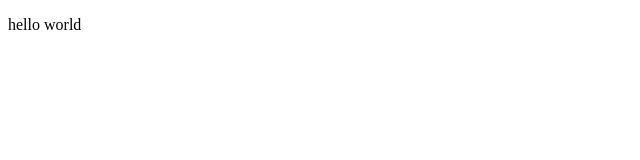
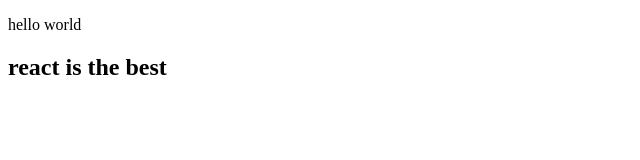
Before and after one commit to ahmedelshrkawy7/depi4-E-commerce, a plain HTML site: page index.html in a window 1280 px wide. Shown: the whole page, without its empty margins (0-640 px from the left). Drawn offline with Linux system fonts and the light colour scheme.

Commit message:
Add heading to index.html

```diff
--- a/index.html
+++ b/index.html
@@ -7,6 +7,7 @@
   </head>
   <body>
     <p>hello world</p>
+     <h2>react is the best</h2>
   </body>
 </html>
 
```
